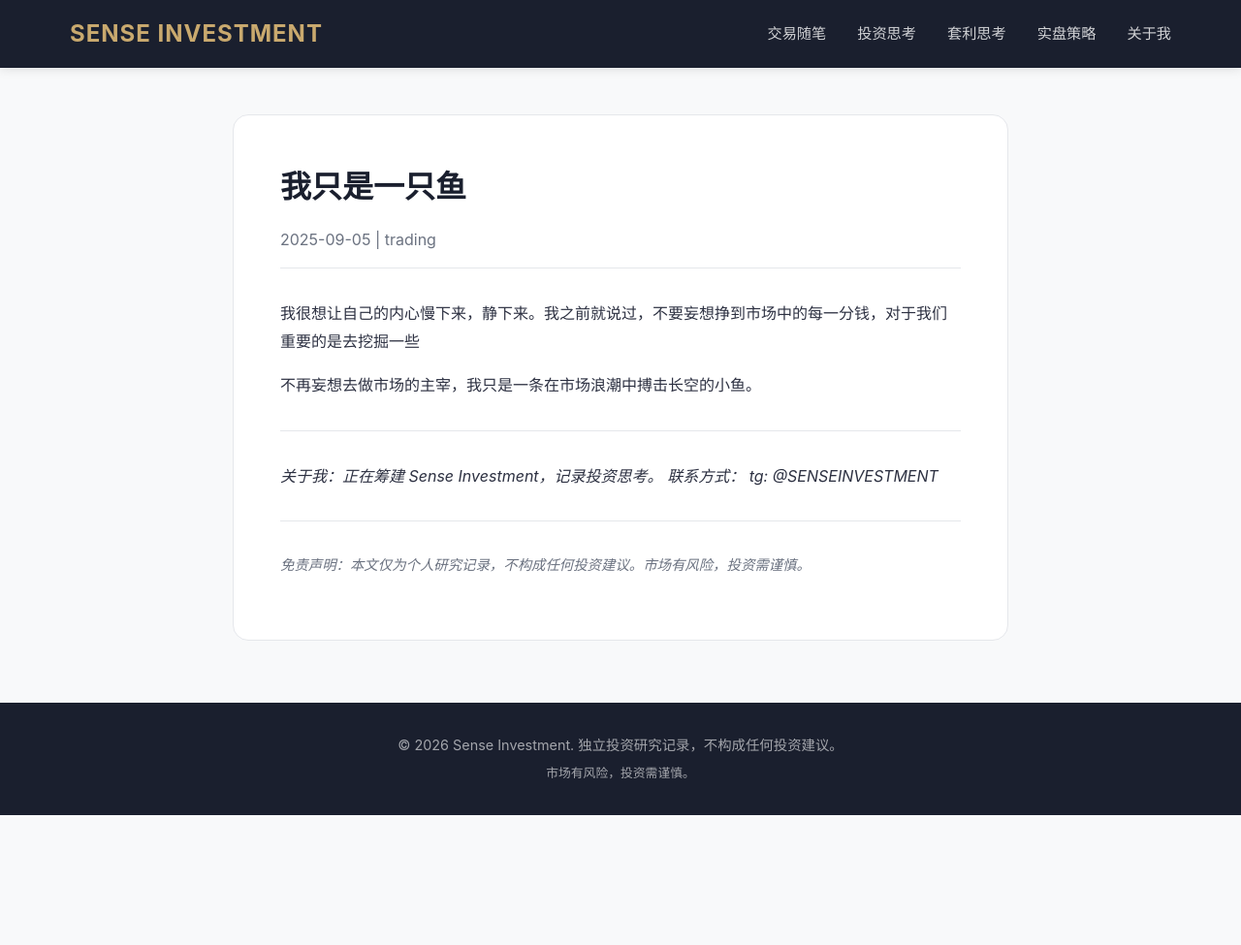
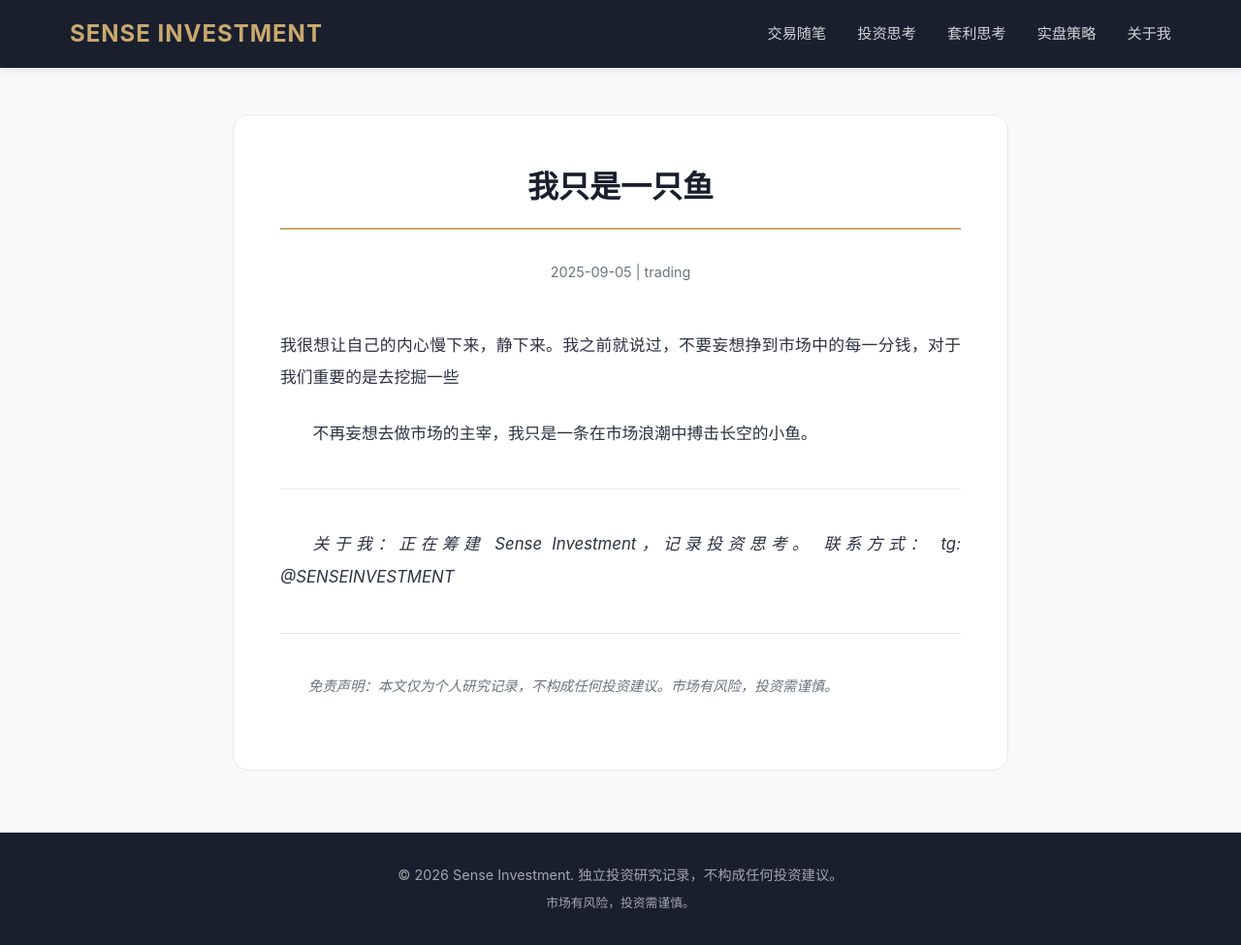
Before and after one commit to cryptoLbei/sense-blog, a Jekyll site: the page built from _posts/2025-09-05-我只是一只鱼.md, in a window 1280 px wide and 975 px high. Shown: the whole window at 97% size. Built offline with Jekyll 4.4.1, drawn with Linux system fonts in a browser that asks for light colours.

Commit message:
Update style.css

```diff
--- a/assets/css/style.css
+++ b/assets/css/style.css
@@ -371,49 +371,65 @@ nav {
     line-height: 1.6;
 }
 
+/* ========== 文章正文排版（核心优化）========== */
 .post-content {
     max-width: 800px;
     margin: 3rem auto;
-    padding: 0 2rem;
+    padding: 3rem;
     background: white;
     border-radius: 16px;
-    padding: 3rem;
     border: 1px solid var(--border);
 }
 
 .post-content h1 {
     font-size: 2rem;
-    margin-bottom: 1rem;
+    margin-bottom: 2rem;
     color: var(--primary);
+    text-align: center;
+    padding-bottom: 1rem;
+    border-bottom: 2px solid var(--accent);
 }
 
 .post-content .meta {
     color: var(--text-light);
-    margin-bottom: 2rem;
-    padding-bottom: 1rem;
-    border-bottom: 1px solid var(--border);
+    margin-bottom: 3rem;
+    text-align: center;
+    font-size: 0.9rem;
 }
 
 .post-content p {
-    margin-bottom: 1rem;
-    line-height: 1.8;
+    margin-bottom: 1.5rem;
+    line-height: 2;
+    font-size: 1.05rem;
+    text-indent: 2em;
+    text-align: justify;
+}
+
+/* 标题后的第一段不缩进 */
+.post-content h1 + .meta + p,
+.post-content h2 + p,
+.post-content h3 + p {
+    text-indent: 0;
 }
 
 .post-content h2 {
     font-size: 1.5rem;
+    margin: 2.5rem 0 1.5rem;
+    color: var(--primary);
+    border-left: 4px solid var(--accent);
+    padding-left: 1rem;
+}
+
+.post-content h3 {
+    font-size: 1.2rem;
     margin: 2rem 0 1rem;
     color: var(--primary);
 }
 
-.post-content h3 {
-    font-size: 1.2rem;
-    margin: 1.5rem 0 0.5rem;
-    color: var(--primary);
-}
-
 .post-content ul, .post-content ol {
-    margin-left: 1.5rem;
-    margin-bottom: 1rem;
+    margin-left: 2em;
+    margin-bottom: 1.5rem;
+    line-height: 2;
 }
 
 .post-content li {
@@ -422,16 +438,47 @@ nav {
 
 .post-content blockquote {
     border-left: 4px solid var(--accent);
-    padding-left: 1rem;
-    margin: 1.5rem 0;
+    padding: 1rem 1.5rem;
+    margin: 2rem 0;
+    background: var(--bg);
     color: var(--text-light);
     font-style: italic;
+    border-radius: 0 8px 8px 0;
 }
 
 .post-content hr {
     border: none;
     border-top: 1px solid var(--border);
-    margin: 2rem 0;
+    margin: 2.5rem 0;
+}
+
+.post-content strong {
+    color: var(--primary);
+    font-weight: 600;
+}
+
+/* 文章底部签名区域 */
+.post-footer {
+    margin-top: 3rem;
+    padding-top: 2rem;
+    border-top: 1px solid var(--border);
+    color: var(--text-light);
+    font-size: 0.9rem;
+    line-height: 1.8;
+}
+
+.post-footer p {
+    text-indent: 0 !important;
+    margin-bottom: 0.5rem;
+}
+
+.post-footer a {
+    color: var(--accent);
+    text-decoration: none;
+}
+
+.post-footer a:hover {
+    text-decoration: underline;
 }
 
 footer {
@@ -459,4 +506,5 @@ footer a {
     .nav-links { display: none; }
     .section-grid { grid-template-columns: 1fr; }
     .post-content { padding: 1.5rem; }
+    .post-content p { text-indent: 1.5em; }
 }
```
